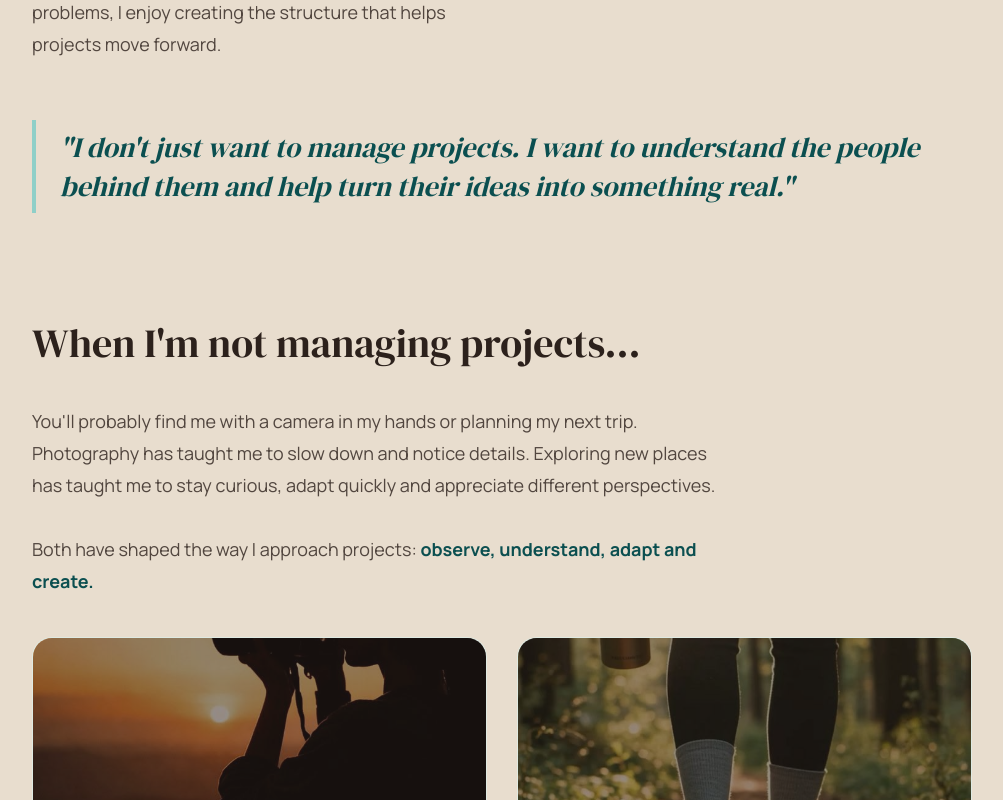
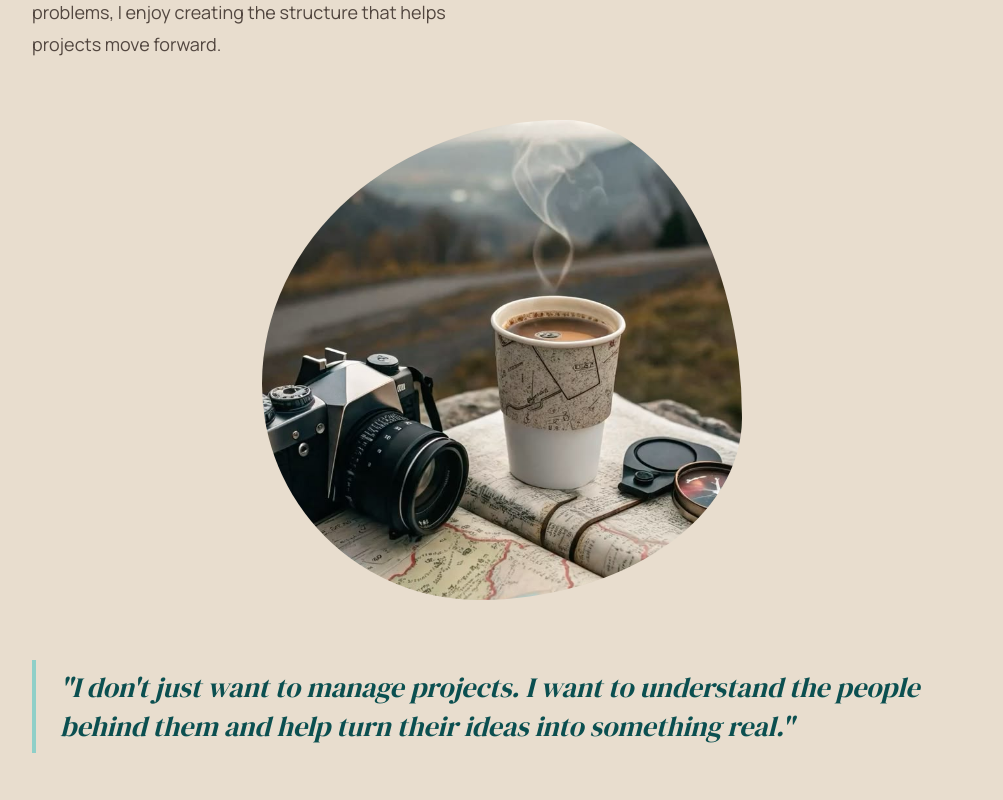
Before and after one commit to Darkween-ship-it/Learning_JS_Hafida, a React (Vite) app in the folder Day18/my-project/: page / in a window 1280 px wide. Shown: the part 1360-2160 px from the top of the page, without its empty margins (138-1141 px from the left). Built offline with nearby package versions, Linux system fonts and the light colour scheme.

Commit message:
added an imae in the about section with pictures and cofee..

```diff
--- a/Day18/my-project/src/components/About.tsx
+++ b/Day18/my-project/src/components/About.tsx
@@ -26,6 +26,17 @@ export default function About() {
             It's also about understanding people, communicating clearly and
             adapting when things don't go according to plan.
           </p>
+        </div>
+        {/* Hiking image - irregular blob shape */}
+        <div className="group max-w-[480px] mx-auto mt-[60px]">
+          <img
+            src="/Misty Morning Hikes & Wilderkind Moods _ UK Travel Aesthetic.jpg"
+            alt="Hiking in the mist"
+            className="w-full aspect-square object-cover transition-transform duration-700 group-hover:scale-105"
+            style={{
+              borderRadius: '63% 37% 55% 45% / 55% 62% 38% 45%',
+            }}
+          />
         </div>
 
         <blockquote className="mt-[60px] border-l-4 border-soft-aqua pl-[24px] py-2">
```
